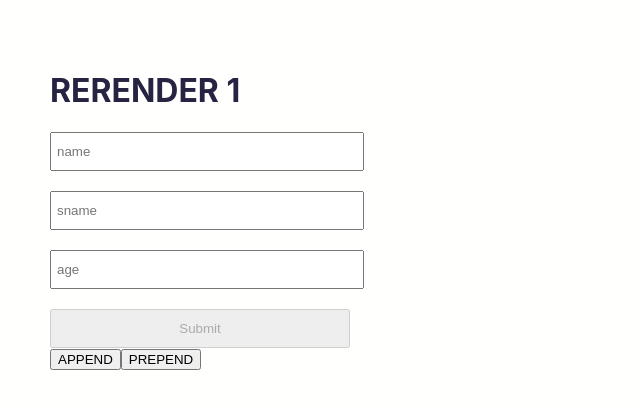
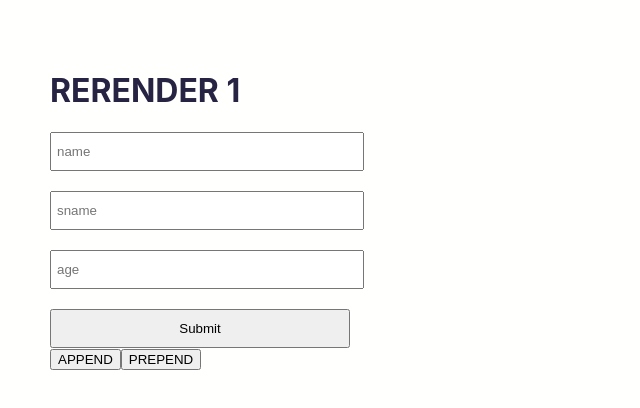
Before and after one commit to Elmar101/react-redux-typescript, a React (Create React App) app: page / in a window 1280 px wide. Shown: the top 408 px of the page, without its empty margins (0-640 px from the left). Built offline with nearby package versions, Linux system fonts and the light colour scheme.

Commit message:
delayErrors for input

```diff
--- a/src/components/React-Hook-Forms/ExampleOne.tsx
+++ b/src/components/React-Hook-Forms/ExampleOne.tsx
@@ -19,7 +19,8 @@ const ExampleOne = () => {
       age: "",
       fullname: { sname: ""},
       pets:[]
-    }
+    },
+    delayError: 3000
   });
 
   const {fields ,append , prepend} = useFieldArray({name:'pets' , control: control})
@@ -55,7 +56,7 @@ const ExampleOne = () => {
           placeholder='age'
         />
        <br/>{errors.age?.message && <p>{errors.age.message}</p>}<br/>
-        <input type="submit" disabled={!isValid}/>
+        <input type="submit" />
         <div>
           {
             fields.map((field , index)=> <input key={field.id} {...register(`pets.${index}.name`) } />)
```
